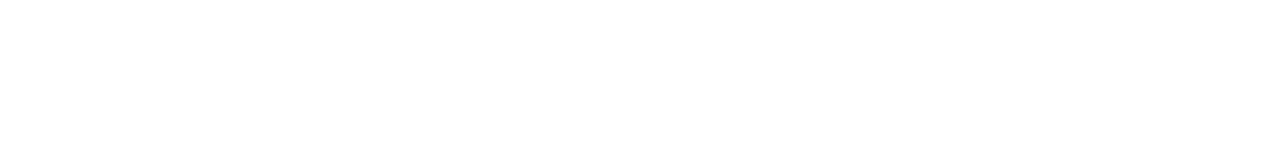
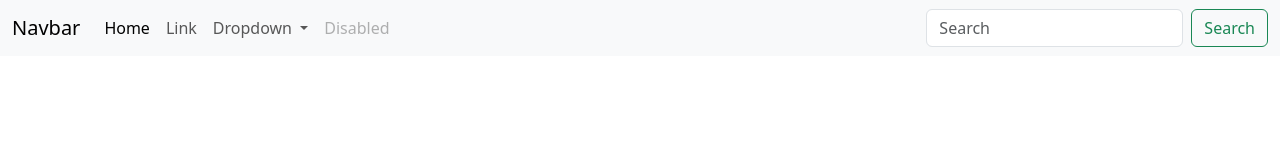
Before and after one commit to Ehsan7189/digikala, a plain HTML site: page index.html in a window 1280 px wide. Drawn offline with Linux system fonts and the light colour scheme.

Commit message:
copy navbar

```diff
--- a/index.html
+++ b/index.html
@@ -9,6 +9,47 @@
 
 </head>
 <body>
-
+        <!-- navbar -->
+        <nav class="navbar navbar-expand-lg bg-body-tertiary">
+            <div class="container-fluid">
+                <a class="navbar-brand" href="#">Navbar</a>
+                <button class="navbar-toggler" type="button" data-bs-toggle="collapse"
+                    data-bs-target="#navbarSupportedContent" aria-controls="navbarSupportedContent" aria-expanded="false"
+                    aria-label="Toggle navigation">
+                    <span class="navbar-toggler-icon"></span>
+                </button>
+                <div class="collapse navbar-collapse" id="navbarSupportedContent">
+                    <ul class="navbar-nav me-auto mb-2 mb-lg-0">
+                        <li class="nav-item">
+                            <a class="nav-link active" aria-current="page" href="#">Home</a>
+                        </li>
+                        <li class="nav-item">
+                            <a class="nav-link" href="#">Link</a>
+                        </li>
+                        <li class="nav-item dropdown">
+                            <a class="nav-link dropdown-toggle" href="#" role="button" data-bs-toggle="dropdown"
+                                aria-expanded="false">
+                                Dropdown
+                            </a>
+                            <ul class="dropdown-menu">
+                                <li><a class="dropdown-item" href="#">Action</a></li>
+                                <li><a class="dropdown-item" href="#">Another action</a></li>
+                                <li>
+                                    <hr class="dropdown-divider">
+                                </li>
+                                <li><a class="dropdown-item" href="#">Something else here</a></li>
+                            </ul>
+                        </li>
+                        <li class="nav-item">
+                            <a class="nav-link disabled" aria-disabled="true">Disabled</a>
+                        </li>
+                    </ul>
+                    <form class="d-flex" role="search">
+                        <input class="form-control me-2" type="search" placeholder="Search" aria-label="Search">
+                        <button class="btn btn-outline-success" type="submit">Search</button>
+                    </form>
+                </div>
+            </div>
+        </nav>
 </body>
 </html>
```
